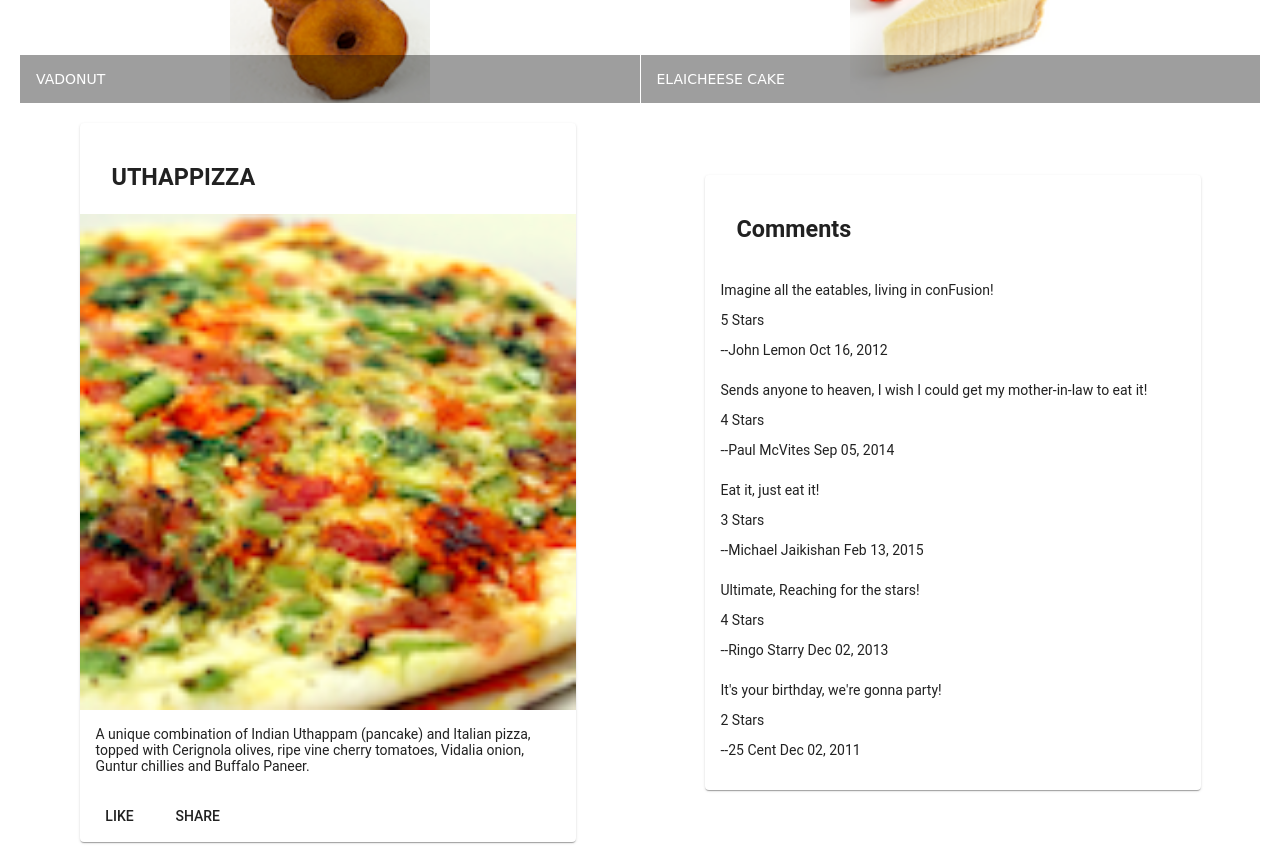
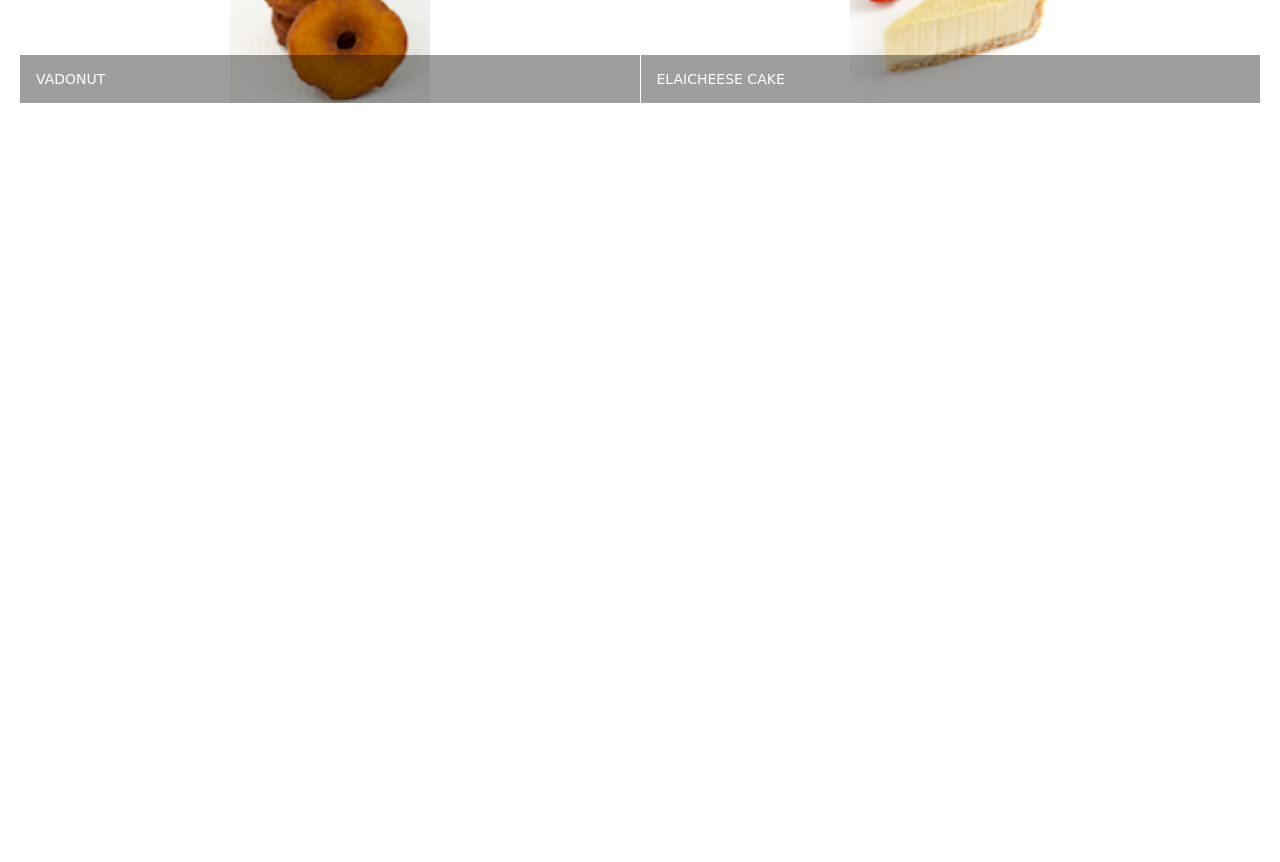
Before and after one commit to lindaperez/rc2AngularMobile, an Angular app in the folder conFusion/: page / in a window 1280 px wide. Shown: the part 460-1322 px from the top of the page. After the commit the page ends 800 px from the top, so only its background shows below. Built offline with nearby package versions, Linux system fonts and the light colour scheme; a web font is replaced by a local one.

Commit message:
Second Week exercise about event dishdetail select a dish then its display the detail of that dish

```diff
--- a/conFusion/src/app/dishdetail/dishdetail.component.html
+++ b/conFusion/src/app/dishdetail/dishdetail.component.html
@@ -7,15 +7,15 @@
      fxLayoutGap.xs="0">
 
   <div fxFlex="40">
-    <mat-card>
+    <mat-card *ngIf="dish">
       <mat-card-header>
         <mat-card-title>
-          <h3>{{selectedDish.name | uppercase}}</h3>
+          <h3>{{dish.name | uppercase}}</h3>
         </mat-card-title>
       </mat-card-header>
-      <img mat-card-image src={{selectedDish.image}} alt={{selectedDish.name}}>
+      <img mat-card-image src={{dish.image}} alt={{dish.name}}>
       <mat-card-content>
-        <p>{{selectedDish.description}}
+        <p>{{dish.description}}
         </p>
       </mat-card-content>
       <mat-card-actions>
@@ -27,12 +27,8 @@
 </div>
 
   <div fxFlex="40">
-    <mat-card>
-    <mat-card-header>
-    <mat-card-title>
+    <mat-list *ngIf="dish">
       <h3>Comments </h3>
-    </mat-card-title>
-      </mat-card-header>
       <mat-list  cols="1" rowHeight="120px">
         <mat-list *ngFor="let blockcomment of dish.comments ">
           <mat-card-content class="Commentcontainer">
@@ -42,7 +38,7 @@
           </mat-card-content>
         </mat-list>
       </mat-list>
-      </mat-card>
+      </mat-list>
   </div>
 
 
--- a/conFusion/src/app/dishdetail/dishdetail.component.ts
+++ b/conFusion/src/app/dishdetail/dishdetail.component.ts
@@ -1,60 +1,22 @@
-import { Component, OnInit } from '@angular/core';
+import { Component, OnInit, Input } from '@angular/core';
+import { Dish} from '../share/dish';
 
-import { DISHES} from '../menu/menu.component';
-
-const DISH = {
-  id: '0',
-  name: 'Uthappizza',
-  image: '/assets/images/uthappizza.png',
-  category: 'mains',
-  featured: true,
-  label: 'Hot',
-  price: '4.99',
-  // tslint:disable-next-line:max-line-length
-  description: 'A unique combination of Indian Uthappam (pancake) and Italian pizza, topped with Cerignola olives, ripe vine cherry tomatoes, Vidalia onion, Guntur chillies and Buffalo Paneer.',
-  comments: [
-    {
-      rating: 5,
-      comment: 'Imagine all the eatables, living in conFusion!',
-      author: 'John Lemon',
-      date: '2012-10-16T17:57:28.556094Z'
-    },
-    {
-      rating: 4,
-      comment: 'Sends anyone to heaven, I wish I could get my mother-in-law to eat it!',
-      author: 'Paul McVites',
-      date: '2014-09-05T17:57:28.556094Z'
-    },
-    {
-      rating: 3,
-      comment: 'Eat it, just eat it!',
-      author: 'Michael Jaikishan',
-      date: '2015-02-13T17:57:28.556094Z'
-    },
-    {
-      rating: 4,
-      comment: 'Ultimate, Reaching for the stars!',
-      author: 'Ringo Starry',
-      date: '2013-12-02T17:57:28.556094Z'
-    },
-    {
-      rating: 2,
-      comment: 'It\'s your birthday, we\'re gonna party!',
-      author: '25 Cent',
-      date: '2011-12-02T17:57:28.556094Z'
-    }
-  ]
-};
 @Component({
   selector: 'app-dishdetail',
   templateUrl: './dishdetail.component.html',
   styleUrls: ['./dishdetail.component.scss']
 })
+
+
 export class DishdetailComponent implements OnInit {
 
-  selectedDish = DISHES[0];
-  dish = DISH;
-  constructor() { }
+
+  @Input()
+  dish: Dish;
+
+  constructor() {
+  }
+
   ngOnInit() {
   }
 
--- a/conFusion/src/app/menu/menu.component.html
+++ b/conFusion/src/app/menu/menu.component.html
@@ -11,7 +11,7 @@
 
   <div fxFlex>
     <mat-grid-list cols="2" rowHeight="200px">
-      <mat-grid-tile *ngFor="let dish of dishes">
+      <mat-grid-tile *ngFor="let dish of dishes" (click)="onSelect(dish)">
         <img height="200px" src={{dish.image}} alt={{dish.name}}>
         <mat-grid-tile-footer>
           <h1>{{dish.name | uppercase}}</h1>
@@ -22,4 +22,4 @@
 
 </div>
 
-<app-dishdetail></app-dishdetail>
+<app-dishdetail [dish]="selectedDish"></app-dishdetail>
--- a/conFusion/src/app/menu/menu.component.ts
+++ b/conFusion/src/app/menu/menu.component.ts
@@ -1,51 +1,7 @@
 import { Component, OnInit } from '@angular/core';
 import {Dish} from '../share/dish';
+import {DISHES} from '../share/dishes';
 
-
-
-export const DISHES : Dish[] =  [
-  {
-    id: '0',
-    name: 'Uthappizza',
-    image: '/assets/images/uthappizza.png',
-    category: 'mains',
-    featured: true,
-    label: 'Hot',
-    price: '4.99',
-    // tslint:disable-next-line:max-line-length
-    description: 'A unique combination of Indian Uthappam (pancake) and Italian pizza, topped with Cerignola olives, ripe vine cherry tomatoes, Vidalia onion, Guntur chillies and Buffalo Paneer.'
-  },
-  {
-    id: '1',
-    name: 'Zucchipakoda',
-    image: '/assets/images/zucchipakoda.png',
-    category: 'appetizer',
-    featured: false,
-    label: '',
-    price: '1.99',
-    description: 'Deep fried Zucchini coated with mildly spiced Chickpea flour batter accompanied with a sweet-tangy tamarind sauce'
-  },
-  {
-    id: '2',
-    name: 'Vadonut',
-    image: '/assets/images/vadonut.png',
-    category: 'appetizer',
-    featured: false,
-    label: 'New',
-    price: '1.99',
-    description: 'A quintessential ConFusion experience, is it a vada or is it a donut?'
-  },
-  {
-    id: '3',
-    name: 'ElaiCheese Cake',
-    image: '/assets/images/elaicheesecake.png',
-    category: 'dessert',
-    featured: false,
-    label: '',
-    price: '2.99',
-    description: 'A delectable, semi-sweet New York Style Cheese Cake, with Graham cracker crust and spiced with Indian cardamoms'
-  }
-];
 
 @Component({
   selector: 'app-menu',
@@ -55,10 +11,17 @@ export const DISHES : Dish[] =  [
 
 export class MenuComponent implements OnInit {
 
-  dishes = DISHES;
-  selectedDish = DISHES[0];
-  constructor() { }
+  dishes: Dish[] = DISHES;
+  selectedDish: Dish;
 
-  ngOnInit() {}
+  constructor() {
+  }
 
+  ngOnInit() {
+  }
+
+
+  onSelect(dish:Dish) {
+   this.selectedDish = dish;
+  }
 }
--- /dev/null
+++ b/conFusion/src/app/share/comment.ts
@@ -0,0 +1,6 @@
+export class Comment {
+  rating: number;
+  comment: string;
+  author: string;
+  date: string;
+}
--- a/conFusion/src/app/share/dish.ts
+++ b/conFusion/src/app/share/dish.ts
@@ -1,3 +1,4 @@
+import { Comment } from './comment';
 export class Dish {
   id: string;
   name: string;
@@ -7,5 +8,6 @@ export class Dish {
   label: string;
   price: string;
   description: string;
+  comments: Comment[];
 
 }
--- /dev/null
+++ b/conFusion/src/app/share/dishes.ts
@@ -0,0 +1,99 @@
+
+import { Dish} from './dish';
+
+
+export const DISHES : Dish[] =   [
+  {
+    id: '0',
+    name: 'Uthappizza',
+    image: '/assets/images/uthappizza.png',
+    category: 'mains',
+    featured: true,
+    label: 'Hot',
+    price: '4.99',
+    // tslint:disable-next-line:max-line-length
+    description: 'A unique combination of Indian Uthappam (pancake) and Italian pizza, topped with Cerignola olives, ripe vine cherry tomatoes, Vidalia onion, Guntur chillies and Buffalo Paneer.',
+    comments: [
+      {
+        rating: 1,
+        comment: 'Sends anyone to heaven, I wish I could get my mother-in-law to eat it!',
+        author: 'Paul McVites',
+        date: '2014-09-05T17:57:28.556094Z'
+      }
+    ]
+  },
+  {
+    id: '1',
+    name: 'Zucchipakoda',
+    image: '/assets/images/zucchipakoda.png',
+    category: 'appetizer',
+    featured: false,
+    label: '',
+    price: '1.99',
+    description: 'Deep fried Zucchini coated with mildly spiced Chickpea flour batter accompanied with a sweet-tangy tamarind sauce',
+    comments: [
+
+      {
+        rating: 4,
+        comment: 'Sends anyone to heaven, I wish I could get my mother-in-law to eat it!',
+        author: 'Paul McVites',
+        date: '2014-09-05T17:57:28.556094Z'
+      },
+      {
+        rating: 3,
+        comment: 'Eat it, just eat it!',
+        author: 'Michael Jaikishan',
+        date: '2015-02-13T17:57:28.556094Z'
+      },
+      {
+        rating: 4,
+        comment: 'Ultimate, Reaching for the stars!',
+        author: 'Ringo Starry',
+        date: '2013-12-02T17:57:28.556094Z'
+      }
+    ]
+  },
+  {
+    id: '2',
+    name: 'Vadonut',
+    image: '/assets/images/vadonut.png',
+    category: 'appetizer',
+    featured: false,
+    label: 'New',
+    price: '1.99',
+    description: 'A quintessential ConFusion experience, is it a vada or is it a donut?',
+    comments: [
+      {
+        rating: 5,
+        comment: 'Imagine all the eatables, living in conFusion!',
+        author: 'John Lemon',
+        date: '2012-10-16T17:57:28.556094Z'
+      },
+      {
+        rating: 4,
+        comment: 'Sends anyone to heaven, I wish I could get my mother-in-law to eat it!',
+        author: 'Paul McVites',
+        date: '2014-09-05T17:57:28.556094Z'
+      },
+
+    ]
+  },
+  {
+    id: '3',
+    name: 'ElaiCheese Cake',
+    image: '/assets/images/elaicheesecake.png',
+    category: 'dessert',
+    featured: false,
+    label: '',
+    price: '2.99',
+    description: 'A delectable, semi-sweet New York Style Cheese Cake, with Graham cracker crust and spiced with Indian cardamoms',
+    comments: [
+      {
+        rating: 5,
+        comment: 'Imagine all the eatables, living in conFusion!',
+        author: 'John Lemon',
+        date: '2012-10-16T17:57:28.556094Z'
+      }
+    ]
+  }
+];
```
Also changed, not shown: conFusion/src/app/services/dish.service.ts (added, +9 -0 lines), 1 other file (tests, documents, lock files or other folders).
